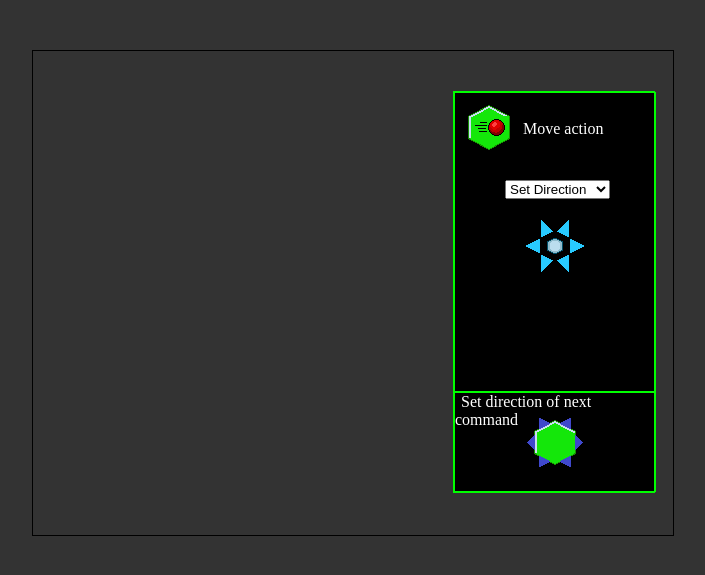
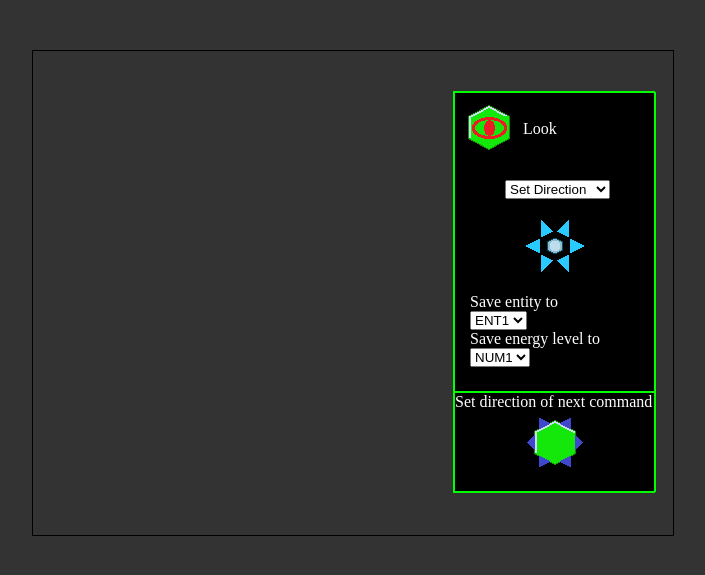
Before and after one commit to Ezphares/sw705e13, a Django app: page / in a window 1280 px wide. Shown: the top 575 px of the page, without its empty margins (287-992 px from the left). Run offline with Django 3.2, Linux system fonts and the light colour scheme; some libraries are stand-ins or nearby versions.

Commit message:
forms for look, split and move

```diff
--- a/cells/static/css/style.css
+++ b/cells/static/css/style.css
@@ -49,7 +49,7 @@
 	margin: 15px 50px;
 }
 
-#var-dir
+#var-dir>select
 {
 	margin: 15px 75px;
 }
@@ -70,7 +70,6 @@
 
 #instruction-text
 {
-
 }
 
 #direction
@@ -78,6 +77,7 @@
 	position: relative;
 	height: 98px;
 	width: 100%;
+
 }
 
 .clear
--- a/cells/static/js/formmanager.class.js
+++ b/cells/static/js/formmanager.class.js
@@ -1,9 +1,13 @@
-FormManager = function(){};
+FormManager = function()
+{
+	this.form = $('#form');
+};
 
 $(function()
 {
 	var f = new FormManager();
-	f.form_move();
+	f.form_look();
+
 });
 
 FormManager.prototype.form_header = function(img, text)
@@ -17,6 +21,17 @@ FormManager.prototype.form_header = function(img, text)
 
 }
 
+FormManager.prototype.clear = function()
+{
+	this.form.html('').hide();
+};
+
+FormManager.prototype.new_form = function()
+{
+	this.clear();
+	this.form.html('<div id="instruction"></div><div id="direction"></div>').show();
+};
+
 FormManager.prototype.form_selector = function(id, options)
 {
 	var selector = $('<select id="' + id + '"></select>');
@@ -29,115 +44,156 @@ FormManager.prototype.form_selector = function(id, options)
 	return selector;
 }
 
-FormManager.prototype.form_nop = function(json)
+FormManager.prototype.form_arrows = function(jqs, img)
 {
-	$('#instruction').append(this.direction_form_header('static/img/editor_empty_large.png', 'No operation'));
+	var img = $('<img class="direction-image" src="' + img + '"></img>');
+	jqs.append(img);
+	img.css({left: jqs.width()/2, top: jqs.height()/2, 'pointer-events': 'none'});
 
-	var direction_form = $('#direction');
-	$('#direction-graphics').css({left: direction_form.width()/2, top: direction_form.height()/2});
+	return img;
+}
 
-	grid = new HexGrid([24, 24], 12, 2, [-4, 2], 'horizontal');
+FormManager.prototype.program_direction_select = function(jqs, text)
+{
+	var header = $('<span></span>').text(text).appendTo(jqs);
+	var graphics = $('<img src="static/img/instruction_direction.png"/>').appendTo(jqs).css({left: jqs.width()/2, top: jqs.height()/2, position: 'absolute', margin: '-32px 0 0 -32px'});
+	var manager = this;
+	var grid = new HexGrid([24, 24], 12, 2, [-4, 2], 'horizontal');
 
-	$('#direction-graphics').click(function(event)
+	var image = null;
+	graphics.click(function(event)
 	{
 		var offset = $(this).offset();
 		var position = [event.clientX - offset.left, event.clientY - offset.top];
 		var tile_position = grid.get_tile_position(position);
 
-		if(tile_position[0] === 0 && tile_position[1] === 0)
-		{
-			direction_form.append('<img class="direction-image" src="static/img/selection_direction_ul.png"></img>');
-			$('.direction-image').css({left: direction_form.width()/2, top: direction_form.height()/2});
-		}
+		var images = {
+			'[0,0]': 'static/img/selection_direction_ul.png',
+			'[1,0]': 'static/img/selection_direction_ur.png',
+			'[2,1]': 'static/img/selection_direction_r.png',
+			'[2,2]': 'static/img/selection_direction_dr.png',
+			'[1,2]': 'static/img/selection_direction_dl.png',
+			'[0,1]': 'static/img/selection_direction_l.png'
+		};
 
-		if(tile_position[0] === 1 && tile_position[1] === 0)
-		{
-			direction_form.append('<img class="direction-image" src="static/img/selection_direction_ur.png"></img>');
-			$('.direction-image').css({left: direction_form.width()/2, top: direction_form.height()/2});
-		}
+		if(image !== null)
+			image.remove();
 
-		if(tile_position[0] === 2 && tile_position[1] === 1)
-		{
-			direction_form.append('<img class="direction-image" src="static/img/selection_direction_r.png"></img>');
-			$('.direction-image').css({left: direction_form.width()/2, top: direction_form.height()/2});
-		}
+		image = manager.form_arrows(jqs, images[JSON.stringify(tile_position)]);
+	});
+}
 
-		if(tile_position[0] === 2 && tile_position[1] === 2)
-		{
-			direction_form.append('<img class="direction-image" src="static/img/selection_direction_dr.png"></img>');
-			$('.direction-image').css({left: direction_form.width()/2, top: direction_form.height()/2});
-		}
+FormManager.prototype.action_direction_select = function(jqs)
+{
+	var graphics = $('<img src="static/img/move_direction.png"/>').appendTo(jqs).css({left: jqs.width()/2, top: jqs.height()/2, position: 'absolute', margin: '-32px 0 0 -32px'});
+	var manager = this;
+	var grid = new HexGrid([24, 24], 12, 2, [-4, 2], 'horizontal');
 
-		if(tile_position[0] === 1 && tile_position[1] === 2)
-		{
-			direction_form.append('<img class="direction-image" src="static/img/selection_direction_dl.png"></img>');
-			$('.direction-image').css({left: direction_form.width()/2, top: direction_form.height()/2});
-		}
+	var image = null;
+	graphics.click(function(event)
+	{
+		var offset = $(this).offset();
+		var position = [event.clientX - offset.left, event.clientY - offset.top];
+		var tile_position = grid.get_tile_position(position);
 
-		if(tile_position[0] === 0 && tile_position[1] === 1)
-		{
-			direction_form.append('<img class="direction-image" src="static/img/selection_direction_l.png"></img>');
-			$('.direction-image').css({left: direction_form.width()/2, top: direction_form.height()/2});
-		}
+		var images = {
+			'[0,0]': 'static/img/move_dir_ul.png',
+			'[1,0]': 'static/img/move_dir_ur.png',
+			'[2,1]': 'static/img/move_dir_r.png',
+			'[2,2]': 'static/img/move_dir_dr.png',
+			'[1,2]': 'static/img/move_dir_dl.png',
+			'[0,1]': 'static/img/move_dir_l.png'
+		};
+
+		if(image !== null)
+			image.remove();
+
+		image = manager.form_arrows(jqs, images[JSON.stringify(tile_position)]);
 	});
+}
+
+FormManager.prototype.form_nop = function(json)
+{
+	this.new_form();
+
+	$('#instruction').append(this.form_header('static/img/editor_empty_large.png', 'No operation'));
+	this.program_direction_select($('#direction'), 'Set position of next command');
+
+
 };
 
 FormManager.prototype.form_move = function(json)
 {
+	this.new_form();
 
 	$('#instruction').append(this.form_header('static/img/editor_move_large.png', 'Move action')).append(this.form_selector('action-choice', [{key: 'Set Direction', value: '1'},{key: 'From Variable', value: '2'}]));
+	var set_direction = $('<div></div>').appendTo($('#instruction')).css({position: 'relative', height: '64px', width: '100%'});
+	this.action_direction_select(set_direction);
 
-	var set_direction = $('<div id="set-dir"><img id="move-direction" src="static/img/move_direction.png"/></div>');
-	set_direction.appendTo($('#instruction'));
-	$('#move-direction').css({left: $('#set-dir').width()/2, top: $('#set-dir').height()/2});
-
-	set_dir_grid = new HexGrid([24, 24], 12, 2, [-4, 2], 'horizontal');
-	$('#move-direction').click(function(event)
+	var variable_direction = $('<div id="var-dir"></div>').append(this.form_selector('variable-dir', [{key: 'DIR1', value: '1'},{key: 'DIR2', value: '2'},{key: 'DIR3', value: '3'}])).hide().appendTo($('#instruction'));
+	$('#action-choice').change(function(event)
 	{
-		var offset = $(this).offset();
-		var position = [event.clientX - offset.left, event.clientY - offset.top];
-		var tile_position = set_dir_grid.get_tile_position(position);
-
-		if(tile_position[0] === 0 && tile_position[1] === 0)
+		if($(this).val() == 1)
 		{
-			set_direction.append('<img class="direction-image" src="static/img/move_dir_ul.png"></img>');
-			$('.direction-image').css({left: set_direction.width()/2, top: set_direction.height()/2});
+			set_direction.show();
+			variable_direction.hide();
 		}
-
-		if(tile_position[0] === 1 && tile_position[1] === 0)
+		else
 		{
-			set_direction.append('<img class="direction-image" src="static/img/move_dir_ur.png"></img>');
-			$('.direction-image').css({left: set_direction.width()/2, top: set_direction.height()/2});
-		}
-
-		if(tile_position[0] === 2 && tile_position[1] === 1)
-		{
-			set_direction.append('<img class="direction-image" src="static/img/move_dir_r.png"></img>');
-			$('.direction-image').css({left: set_direction.width()/2, top: set_direction.height()/2});
-		}
-
-		if(tile_position[0] === 2 && tile_position[1] === 2)
-		{
-			set_direction.append('<img class="direction-image" src="static/img/move_dir_dr.png"></img>');
-			$('.direction-image').css({left: set_direction.width()/2, top: set_direction.height()/2});
-		}
-
-		if(tile_position[0] === 1 && tile_position[1] === 2)
-		{
-			set_direction.append('<img class="direction-image" src="static/img/move_dir_dl.png"></img>');
-			$('.direction-image').css({left: set_direction.width()/2, top: set_direction.height()/2});
-		}
-
-		if(tile_position[0] === 0 && tile_position[1] === 1)
-		{
-			set_direction.append('<img class="direction-image" src="static/img/move_dir_l.png"></img>');
-			$('.direction-image').css({left: set_direction.width()/2, top: set_direction.height()/2});
+			set_direction.hide();
+			variable_direction.show();
 		}
 	});
 
+	this.program_direction_select($('#direction'), 'Set direction of next command');
 
+};
+
+FormManager.prototype.form_split = function(json)
+{
+	this.new_form();
+
+	$('#instruction').append(this.form_header('static/img/editor_split_large.png', 'Split action')).append(this.form_selector('action-choice', [{key: 'Set Direction', value: '1'},{key: 'From Variable', value: '2'}]));
+	var set_direction = $('<div></div>').appendTo($('#instruction')).css({position: 'relative', height: '64px', width: '100%'});
+	this.action_direction_select(set_direction);
 
 	var variable_direction = $('<div id="var-dir"></div>').append(this.form_selector('variable-dir', [{key: 'DIR1', value: '1'},{key: 'DIR2', value: '2'},{key: 'DIR3', value: '3'}])).hide().appendTo($('#instruction'));
+	$('#action-choice').change(function(event)
+	{
+		if($(this).val() == 1)
+		{
+			set_direction.show();
+			variable_direction.hide();
+		}
+		else
+		{
+			set_direction.hide();
+			variable_direction.show();
+		}
+	});
+
+	this.program_direction_select($('#direction'), 'Set direction of next command');
+
+};
+
+FormManager.prototype.form_look = function(json)
+{
+	this.new_form();
+
+	$('#instruction').append(this.form_header('static/img/editor_look_large.png', 'Look')).append(this.form_selector('action-choice', [{key: 'Set Direction', value: '1'},{key: 'From Variable', value: '2'}]));
+
+	var set_direction = $('<div></div>').appendTo($('#instruction')).css({position: 'relative', height: '64px', width: '100%'});
+	this.action_direction_select(set_direction);
+
+	var variable_direction = $('<div id="var-dir"></div>').append(this.form_selector('variable-dir', [{key: 'DIR1', value: '1'},{key: 'DIR2', value: '2'},{key: 'DIR3', value: '3'}])).hide().appendTo($('#instruction'));
+	variable_direction.css('height', '64px');
+
+	var variables = $('<div></div>').appendTo($('#instruction')).css('margin', '15px');
+
+	variables.append($('<div>Save entity to</div>'));
+	variables.append(this.form_selector('entity_var', [{key: 'ENT1', value: '1'}, {key: 'ENT2', value: '2'}, {key: 'ENT3', value: '3'}]));
+	variables.append($('<div>Save energy level to</div>'));
+	variables.append(this.form_selector('energy_var', [{key: 'NUM1', value: '1'}, {key: 'NUM2', value: '2'}, {key: 'NUM3', value: '3'}]));
 
 	$('#action-choice').change(function(event)
 	{
@@ -153,52 +209,6 @@ FormManager.prototype.form_move = function(json)
 		}
 	});
 
-	/*----------- INSTRUCTION DIRECTION --------------*/
-	var direction_form = $('#direction');
-	$('#direction-graphics').css({left: direction_form.width()/2, top: direction_form.height()/2});
+	this.program_direction_select($('#direction'), 'Set direction of next command');
 
-	grid = new HexGrid([24, 24], 12, 2, [-4, 2], 'horizontal');
-
-	$('#direction-graphics').click(function(event)
-	{
-		var offset = $(this).offset();
-		var position = [event.clientX - offset.left, event.clientY - offset.top];
-		var tile_position = grid.get_tile_position(position);
-
-		if(tile_position[0] === 0 && tile_position[1] === 0)
-		{
-			direction_form.append('<img class="direction-image" src="static/img/selection_direction_ul.png"></img>');
-			$('.direction-image').css({left: direction_form.width()/2, top: direction_form.height()/2});
-		}
-
-		if(tile_position[0] === 1 && tile_position[1] === 0)
-		{
-			direction_form.append('<img class="direction-image" src="static/img/selection_direction_ur.png"></img>');
-			$('.direction-image').css({left: direction_form.width()/2, top: direction_form.height()/2});
-		}
-
-		if(tile_position[0] === 2 && tile_position[1] === 1)
-		{
-			direction_form.append('<img class="direction-image" src="static/img/selection_direction_r.png"></img>');
-			$('.direction-image').css({left: direction_form.width()/2, top: direction_form.height()/2});
-		}
-
-		if(tile_position[0] === 2 && tile_position[1] === 2)
-		{
-			direction_form.append('<img class="direction-image" src="static/img/selection_direction_dr.png"></img>');
-			$('.direction-image').css({left: direction_form.width()/2, top: direction_form.height()/2});
-		}
-
-		if(tile_position[0] === 1 && tile_position[1] === 2)
-		{
-			direction_form.append('<img class="direction-image" src="static/img/selection_direction_dl.png"></img>');
-			$('.direction-image').css({left: direction_form.width()/2, top: direction_form.height()/2});
-		}
-
-		if(tile_position[0] === 0 && tile_position[1] === 1)
-		{
-			direction_form.append('<img class="direction-image" src="static/img/selection_direction_l.png"></img>');
-			$('.direction-image').css({left: direction_form.width()/2, top: direction_form.height()/2});
-		}
-	});
 };
--- a/cells/templates/test.html
+++ b/cells/templates/test.html
@@ -43,12 +43,6 @@
 		<div id="wrapper" style="border-width: 1px; border-style: solid;">
 			<canvas id="game"></canvas>
 			<div id="form">
-				<div id="instruction"></div>
-				<div id="direction">
-					<span id="direction-header"> Set direction of next command </span>
-					<img id="direction-graphics" src="{{ STATIC_URL }}img/instruction_direction.png"/>
-					<div id="overlay"></div>
-				</div>
 			</div>
 		</div>
 		<canvas id="text-render"></canvas>
```
Also changed, not shown: cells/static/img/direction_dl.png (deleted), cells/static/img/direction_dr.png (deleted), cells/static/img/direction_l.png (deleted), cells/static/img/direction_r.png (deleted), cells/static/img/direction_ul.png (deleted), cells/static/img/direction_ur.png (deleted).
